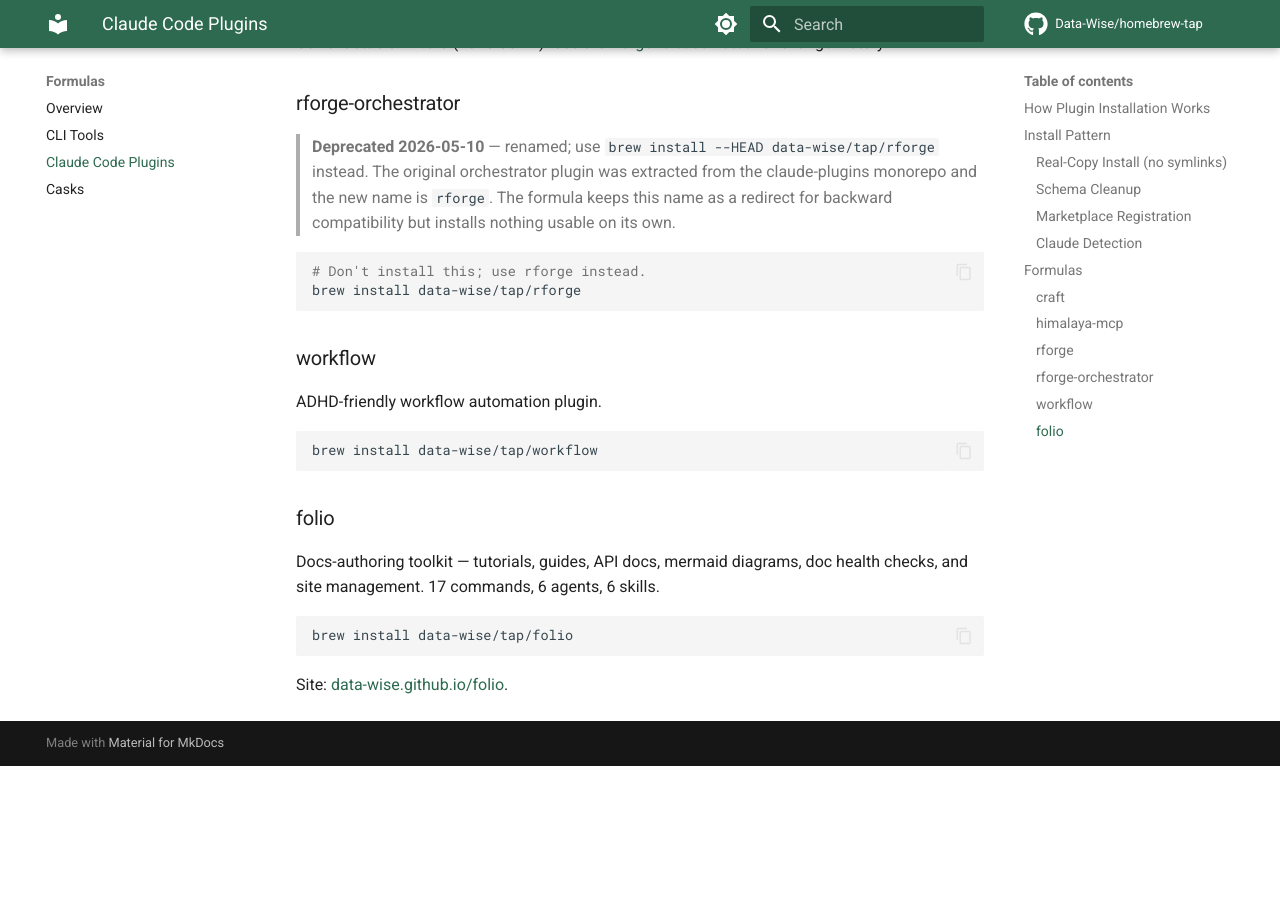
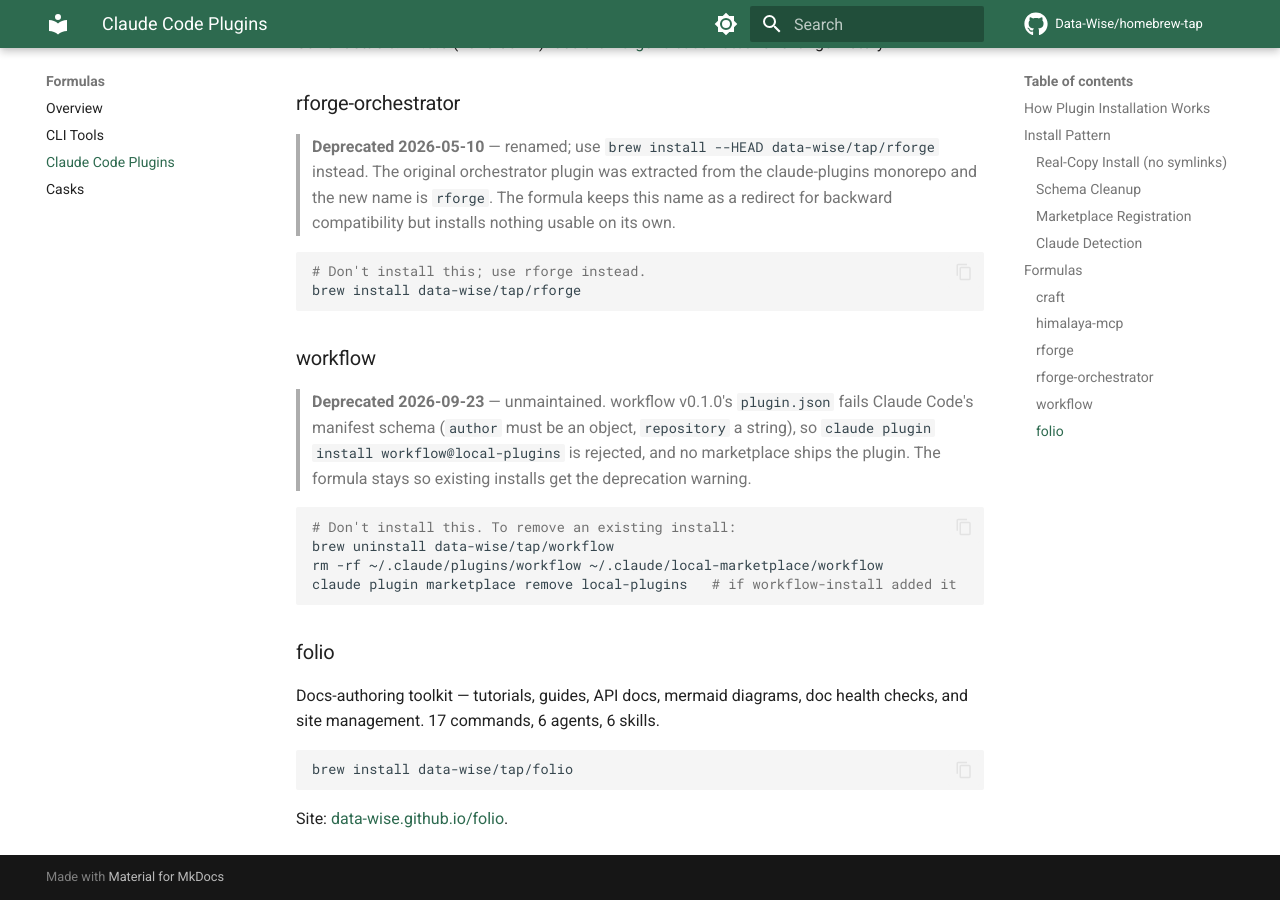
Before and after one commit to Data-Wise/homebrew-tap, an MkDocs documentation site: the page built from docs/formulas/plugins.md, in a window 1280 px wide and 900 px high, scrolled down 2872 px. Built offline with MkDocs 1.6.1 and Material for MkDocs 9.7.7, drawn with Linux system fonts in a browser that asks for light colours; comment, search, counter and statistics services are not loaded; before the commit the page ends 3638 px from its top, so only the background shows below that.

Commit message:
chore(workflow): deprecate the formula (unmaintained; plugin.json fails Claude Code's schema) (#232)
* chore(workflow): deprecate the formula (unmaintained; plugin.json fails Claude Code's schema)

workflow v0.1.0's plugin.json has a string author and an object repository,
which Claude Code's manifest validation rejects, and no marketplace ships the
plugin. deprecate! 2026-09-23, claude_setup off, caveats give removal steps;
README/REFCARD/plugins.md marked deprecated. Revision 2 -> 3.

Co-Authored-By: Claude Opus 5.5 <noreply@anthropic.com>

* chore(workflow): shorten deprecate! reason to satisfy Layout/LineLength

Co-Authored-By: Claude Opus 5.5 <noreply@anthropic.com>

---------

Co-authored-by: Claude Opus 5.5 <noreply@anthropic.com>

````diff
--- a/docs/formulas/plugins.md
+++ b/docs/formulas/plugins.md
@@ -105,10 +105,16 @@ brew install data-wise/tap/rforge
 
 ### workflow
 
-ADHD-friendly workflow automation plugin.
+> **Deprecated 2026-09-23** — unmaintained. workflow v0.1.0's `plugin.json` fails Claude Code's
+> manifest schema (`author` must be an object, `repository` a string), so
+> `claude plugin install workflow@local-plugins` is rejected, and no marketplace ships the plugin.
+> The formula stays so existing installs get the deprecation warning.
 
 ```bash
-brew install data-wise/tap/workflow
+# Don't install this. To remove an existing install:
+brew uninstall data-wise/tap/workflow
+rm -rf ~/.claude/plugins/workflow ~/.claude/local-marketplace/workflow
+claude plugin marketplace remove local-plugins   # if workflow-install added it
 ```
 
 ### folio
````
Also changed, not shown: README.md (+1 -1 lines), docs/REFCARD.md (+1 -1 lines), 2 other files.
